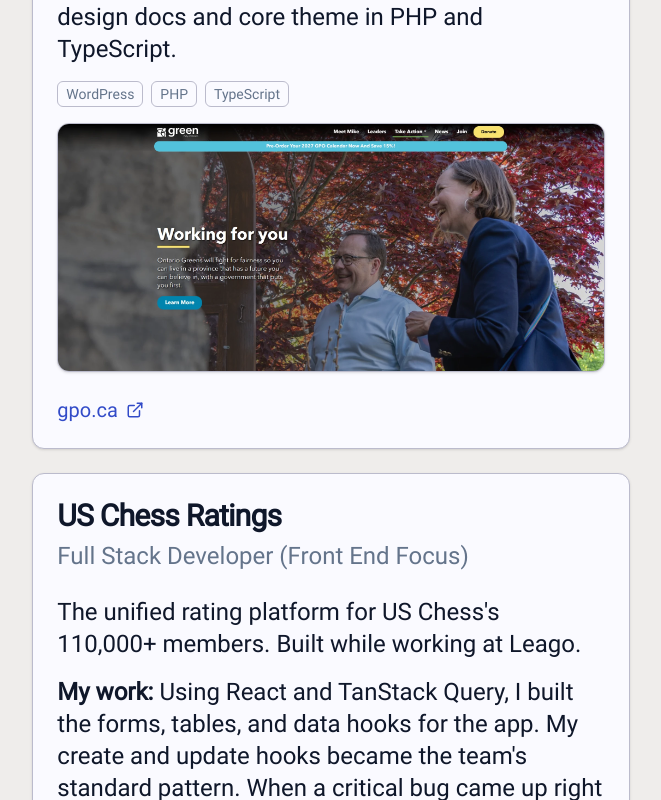
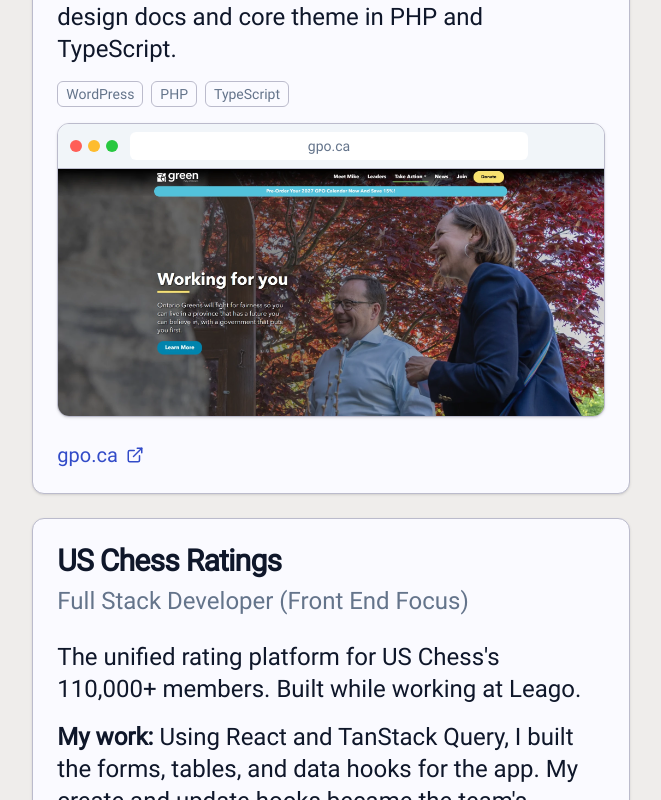
Before and after one commit to markwong167/Portfolio, a Next.js app: page / in a window 1280 px wide. Shown: the part 1320-2120 px from the top of the page, without its empty margins (437-1098 px from the left). Built offline with nearby package versions, Linux system fonts and the light colour scheme.

Commit message:
Show project screenshots in browser frames (except AIFounded)
Co-Authored-By: Claude Sonnet 5.5 <noreply@anthropic.com>
Claude-Session: https://claude.ai/code/session_01DNNnynmuYP1zx6NRvZksnk

```diff
--- a/src/assets/sectionData/sectionData.ts
+++ b/src/assets/sectionData/sectionData.ts
@@ -31,6 +31,7 @@ export const greenParty = {
   role: "Worked with the team on Canopy, the party's new WordPress platform and the foundation of the next gpo.ca, powering the main site alongside riding and campaign sites, writing its design docs and core theme in PHP and TypeScript.",
   linkLeft: false,
   image: greenPartyWebp,
+  browserUrl: "gpo.ca",
   icon: Trees,
   links: [
     {
@@ -50,6 +51,7 @@ export const builderLynx = {
   role: "I built the frontend Digital Sales Office (Purchaser Portal) for builders to advertise, sell, and sign contracts like the Agreement of Purchase and Sale for their projects.",
   linkLeft: false,
   image: builderLynxPng,
+  browserUrl: "builderlynx.com",
   icon: Building2,
   links: [
     {
@@ -69,6 +71,7 @@ export const usChess = {
   role: "Using React and TanStack Query, I built the forms, tables, and data hooks for the app. My create and update hooks became the team's standard pattern. When a critical bug came up right before a high-stakes demo, I found and fixed it in time.",
   linkLeft: false,
   image: usChessWebp,
+  browserUrl: "ratings.uschess.org",
   icon: Crown,
   links: [
     {
@@ -88,6 +91,7 @@ export const leago = {
   role: "I led the migration of the platform's forms from Material-UI to ShadCN and custom components. That cut 300KB from the bundle and made rendering 10-20% faster. I also worked in the C# .NET backend, reducing technical debt on both sides of the stack.",
   linkLeft: false,
   image: leagoJpg,
+  browserUrl: "leago.gg",
   icon: Swords,
   links: [
     {
--- a/src/types/custom.d.ts
+++ b/src/types/custom.d.ts
@@ -11,5 +11,6 @@ type SectionDataType = {
     link?: string;
   }[];
   linkLeft: boolean;
+  browserUrl?: string;
   image?: import("next/image").StaticImageData;
 };
--- a/src/views/Portfolio/PorfolioSectionPictureCard.tsx
+++ b/src/views/Portfolio/PorfolioSectionPictureCard.tsx
@@ -1,19 +1,42 @@
 "use client";
 
-import { Card, CardContent } from "../../components/ui/card";
+import { Card } from "../../components/ui/card";
 import React from "react";
+
 export const PorfolioSectionPictureCard = ({
   data,
 }: {
   data: SectionDataType;
 }) => {
+  const image = (
+    <img
+      src={data.image?.src}
+      alt={data.title}
+      className={`w-full h-full max-h-[30rem] object-cover ${
+        data.browserUrl ? "object-top" : ""
+      }`}
+    />
+  );
+
+  if (!data.browserUrl) {
+    return <Card className='flex-1 overflow-hidden'>{image}</Card>;
+  }
+
   return (
-    <Card className='flex-1 overflow-hidden'>
-      <img
-        src={data.image?.src}
-        alt={data.title}
-        className='w-full h-full object-cover max-h-[30rem]'
-      />
+    <Card className='flex-1 overflow-hidden flex flex-col'>
+      <div className='flex items-center gap-3 border-b bg-muted px-3 py-2'>
+        <div className='flex gap-1.5' aria-hidden='true'>
+          <span className='h-3 w-3 rounded-full bg-[#ff5f57]' />
+          <span className='h-3 w-3 rounded-full bg-[#febc2e]' />
+          <span className='h-3 w-3 rounded-full bg-[#28c840]' />
+        </div>
+        <div className='flex-1 truncate rounded-md bg-background px-3 py-1 text-center text-sm text-muted-foreground'>
+          {data.browserUrl}
+        </div>
+        {/* balances the dots so the URL pill stays centered */}
+        <div className='w-[3.25rem]' aria-hidden='true' />
+      </div>
+      <div className='flex-1 min-h-0 overflow-hidden'>{image}</div>
     </Card>
   );
 };
```
